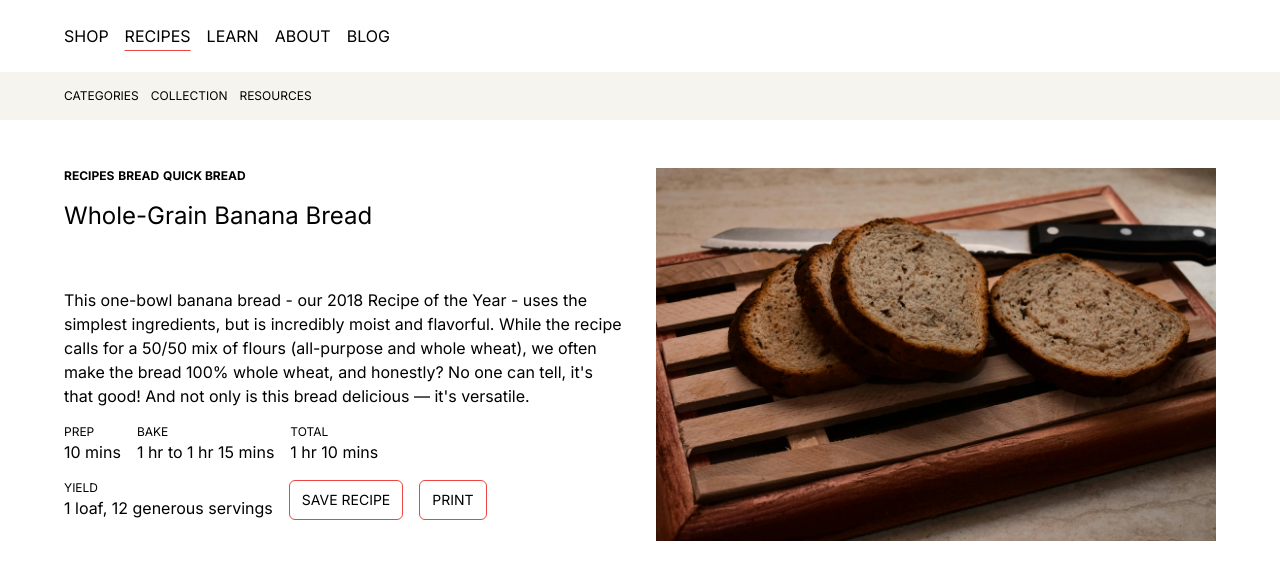
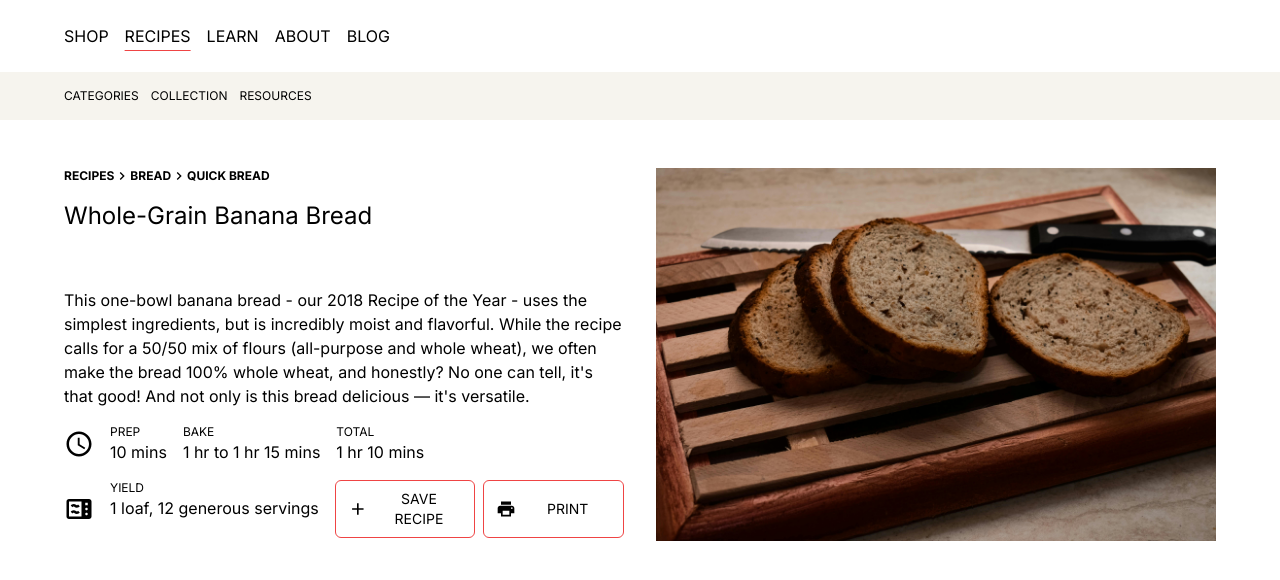
Before and after one commit to doraeminemon/scentronix-frontend, a Next.js app: page / in a window 1280 px wide. Shown: the top 580 px of the page. Built offline with nearby package versions, Linux system fonts and the light colour scheme.

Commit message:
Finish website

```diff
--- a/src/app/page.tsx
+++ b/src/app/page.tsx
@@ -1,4 +1,5 @@
 import Image from "next/image";
+import { MdAdd, MdPrint, MdMicrowave, MdSchedule, MdChevronRight } from 'react-icons/md'
 
 export default function Home() {
   return (
@@ -21,10 +22,12 @@ export default function Home() {
       </div>
       <div className="main-body grid lg:grid-cols-2 lg:px-16 px-8 lg:py-12 py-6 gap-8">
         <div className="col-1 order-2 lg:order-1">
-          <div className="breadcrumb uppercase text-xs flex font-bold pb-4">
-            <div className="item pr-1">recipes</div>
-            <div className="item pr-1">bread</div>
-            <div className="item pr-1">quick bread</div>
+          <div className="breadcrumb uppercase text-xs flex font-bold pb-4 items-center">
+            <div className="item">recipes</div>
+            <MdChevronRight size={16}/>
+            <div className="item">bread</div>
+            <MdChevronRight size={16}/>
+            <div className="item">quick bread</div>
           </div>
           <div className="title text-2xl pb-14">Whole-Grain Banana Bread</div>
           <div className="description pb-4">
@@ -32,6 +35,9 @@ export default function Home() {
 While the recipe calls for a 50/50 mix of flours (all-purpose and whole wheat), we often make the bread 100% whole wheat, and honestly? No one can tell, it&apos;s that good! And not only is this bread delicious — it&apos;s versatile.
           </div>
           <div className="time flex pb-4 gap-4">
+            <div className="item flex items-center">
+              <MdSchedule size={30}/>
+            </div>
             <div className="item">
               <div className="step uppercase text-xs">prep</div>
               <div className="time">10 mins</div>
@@ -45,13 +51,28 @@ While the recipe calls for a 50/50 mix of flours (all-purpose and whole wheat),
               <div className="time">1 hr 10 mins</div>
             </div>
           </div>
-          <div className="more-items flex gap-4">
+          <div className="more-items flex gap-4 flex-wrap">
+            <div className="item flex items-center">
+              <MdMicrowave size={30} />
+            </div>
             <div className="item">
               <div className="step uppercase text-xs">yield</div>
               <div className="time">1 loaf, 12 generous servings</div>
             </div>
-            <button className="button uppercase border border-red-500 rounded-md px-3 text-sm">Save recipe</button>
-            <button className="button uppercase border border-red-500 rounded-md px-3 text-sm">Print</button>
+            <div className="buttons flex gap-2 flex-grow justify-between lg:justify-start">
+              <button className="button uppercase border border-red-500 rounded-md px-3 text-xs lg:text-sm flex gap-2 items-center py-2 w-1/2">
+                <MdAdd className="lg:text-[20px]"/>
+                <div className="flex justify-center flex-grow">
+                  Save recipe
+                </div>
+              </button>
+              <button className="button uppercase border border-red-500 rounded-md px-3 text-xs lg:text-sm flex gap-2 items-center py-2 w-1/2">
+                <MdPrint className="lg:text-[20px]"/>
+                <div className="flex justify-center flex-grow">
+                  Print
+                </div>
+              </button>
+            </div>
           </div>
         </div>
         <div className="col-2 order-1 lg:order-2">
```
Also changed, not shown: package.json (+5 -4 lines), 1 other file (tests, documents, lock files or other folders).
